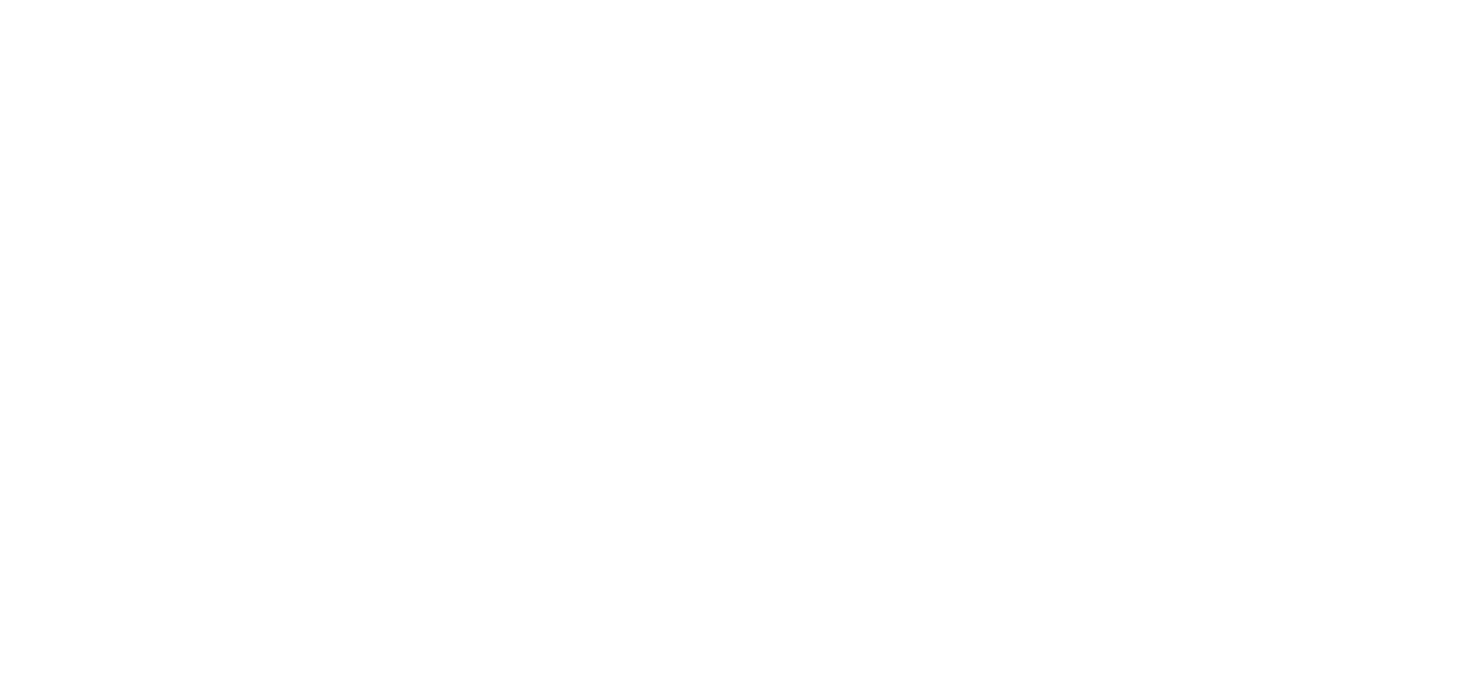
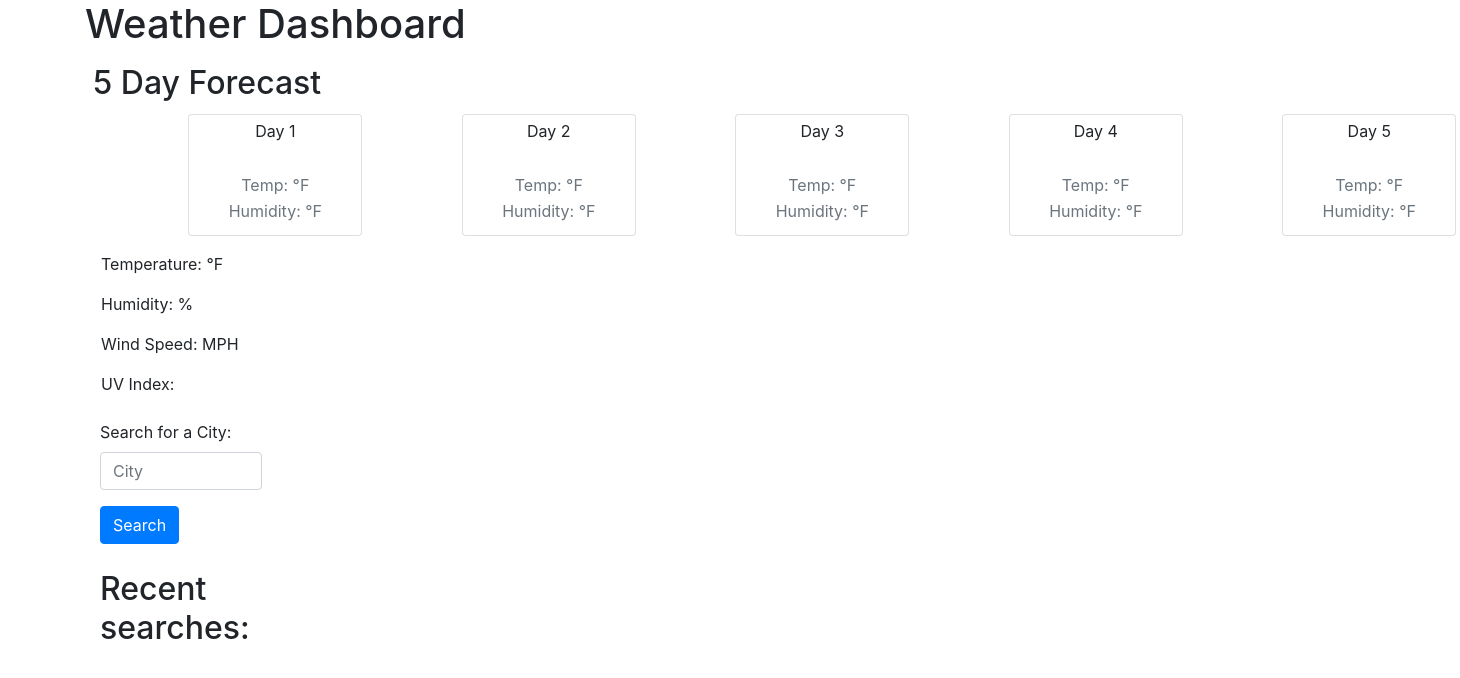
Before and after one commit to Honey8131/weather-dashboard, a plain HTML site: page index.html in a window 1280 px wide. Shown: the whole page, 1460 px wide, since content can reach past the window. Drawn offline with nearby package versions, Linux system fonts and the light colour scheme.

Commit message:
Created HTML page and added bootstrap layouts

```diff
--- a/index.html
+++ b/index.html
@@ -21,8 +21,125 @@
 </head>
 
 <body>
-    <header></header>
+    <header class="container">
+        <div class="title">
+            <h1>Weather Dashboard</h1>
+        </div>
+    </header>
+    <main class="container dashboard">
+        <div class="row p-2">
+            <div class="col-sm-12 col-md-9 order-md-2">
+                <div class="col-12 currentWeather p-0">
+                    <div class="d-flex cityName">
+                        <h2 id="city"></h2>
+                        <h3 id="date"></h3>
+                        <img id="weather-icon" />
+                    </div>
+                </div>
+                <p class="pt-1 pl-2">Temperature: <span id="temperature"> &deg;F</span></p>
+                <p class="pl-2">Humidity: <span id="humidity"></span>% </p>
+                <p class="pl-2">Wind Speed: <span id="wind"></span> MPH </p>
+                <p class="pl-2">UV Index: <span id="uv-index" class="p-1"></span></p>
+            </div>
 
+            <!-- 5-Day Layout-->
+            <div class="col-12 fiveDay">
+                <h2>5 Day Forecast</h2>
+                <div class="d-flex flex-nowrap">
+                    <div class="col-sm-10 col-md-5 offset-lg-1 col-lg-2 p-1 text-center">
+                        <div class="card day-0 m-0 ">
+                            <div class="card-body p-1">
+                                <p class="card-title">Day 1</p>
+                                <img class="fiveDay-img mb-2" />
+                                <p class="card-subtitle mb-2 text-muted">Temp: <span class="fiveDay-temp"></span>&deg;F
+                                </p>
+                                <p class="card-subtitle mb-2 text-muted">Humidity: <span
+                                        class="fiveDay-humid"></span>&deg;F</p>
+                            </div>
+                        </div>
+                    </div>
+
+                    <div class="col-sm-10 col-md-5 offset-lg-1 col-lg-2 p-1 text-center">
+                        <div class="card day-0 m-0">
+                            <div class="card-body p-1">
+                                <p class="card-title">Day 2</p>
+                                <img class="fiveDay-img mb-2" />
+                                <p class="card-subtitle mb-2 text-muted">Temp: <span class="fiveDay-temp"></span>&deg;F
+                                </p>
+                                <p class="card-subtitle mb-2 text-muted">Humidity: <span
+                                        class="fiveDay-humid"></span>&deg;F</p>
+                            </div>
+                        </div>
+                    </div>
+
+                    <div class="col-sm-10 col-md-5 offset-lg-1 col-lg-2 p-1 text-center">
+                        <div class="card day-0 m-0">
+                            <div class="card-body p-1">
+                                <p class="card-title">Day 3</p>
+                                <img class="fiveDay-img mb-2" />
+                                <p class="card-subtitle mb-2 text-muted">Temp: <span class="fiveDay-temp"></span>&deg;F
+                                </p>
+                                <p class="card-subtitle mb-2 text-muted">Humidity: <span
+                                        class="fiveDay-humid"></span>&deg;F</p>
+                            </div>
+                        </div>
+                    </div>
+
+                    <div class="col-sm-10 col-md-5 offset-lg-1 col-lg-2 p-1 text-center">
+                        <div class="card day-0 m-0">
+                            <div class="card-body p-1">
+                                <p class="card-title">Day 4</p>
+                                <img class="fiveDay-img mb-2" />
+                                <p class="card-subtitle mb-2 text-muted">Temp: <span class="fiveDay-temp"></span>&deg;F
+                                </p>
+                                <p class="card-subtitle mb-2 text-muted">Humidity: <span
+                                        class="fiveDay-humid"></span>&deg;F</p>
+                            </div>
+                        </div>
+                    </div>
+
+                    <div class="col-sm-10 col-md-5 offset-lg-1 col-lg-2 p-1 text-center">
+                        <div class="card day-0 m-0">
+                            <div class="card-body p-1">
+                                <p class="card-title">Day 5</p>
+                                <img class="fiveDay-img mb-2" />
+                                <p class="card-subtitle mb-2 text-muted">Temp: <span class="fiveDay-temp"></span>&deg;F
+                                </p>
+                                <p class="card-subtitle mb-2 text-muted">Humidity: <span
+                                        class="fiveDay-humid"></span>&deg;F</p>
+                            </div>
+                        </div>
+                    </div>
+
+                </div>
+            </div>
+        </div>
+
+        <div class="col-sm-12 col-md-3 left-panel order-md-1">
+            <form>
+                <div class="form-row">
+                    <div class="form-group col-8">
+                        <label for="city-input">Search for a City:</label>
+                        <input type="text" placeholder="City" class="form-control" id="city-input">
+                    </div>
+                    <div class="col-auto">
+                        <button type="submit" class="btn btn-primary mb-2 align-text-bottom" id="search-btn">Search<i class="fas fa-search"></i></button>
+                    </div>
+                </div>
+            </form>
+
+            <div class="row recent-searches mt-3">
+                <div class="col-sm-12">
+                    <h2>Recent searches:</h2>
+                </div>
+            </div>
+
+            <div class="row cityList m-0">
+                <!-- City buttons populate-->
+            </div>
+        </div>
+
+    </main>
 
     <!-- Bootstrap JS links -->
     <script src="https://code.jquery.com/jquery-3.3.1.slim.min.js"
```
